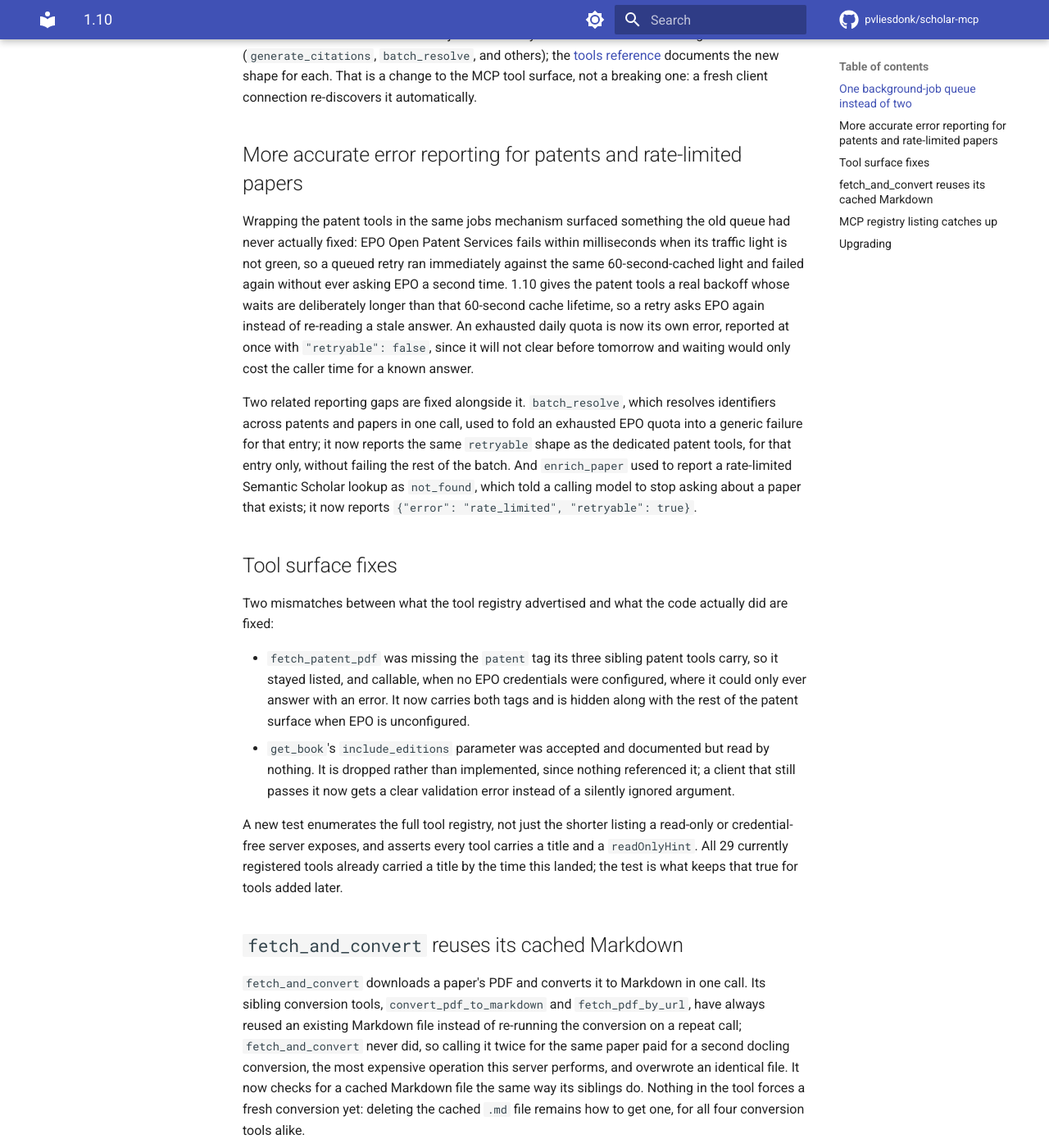
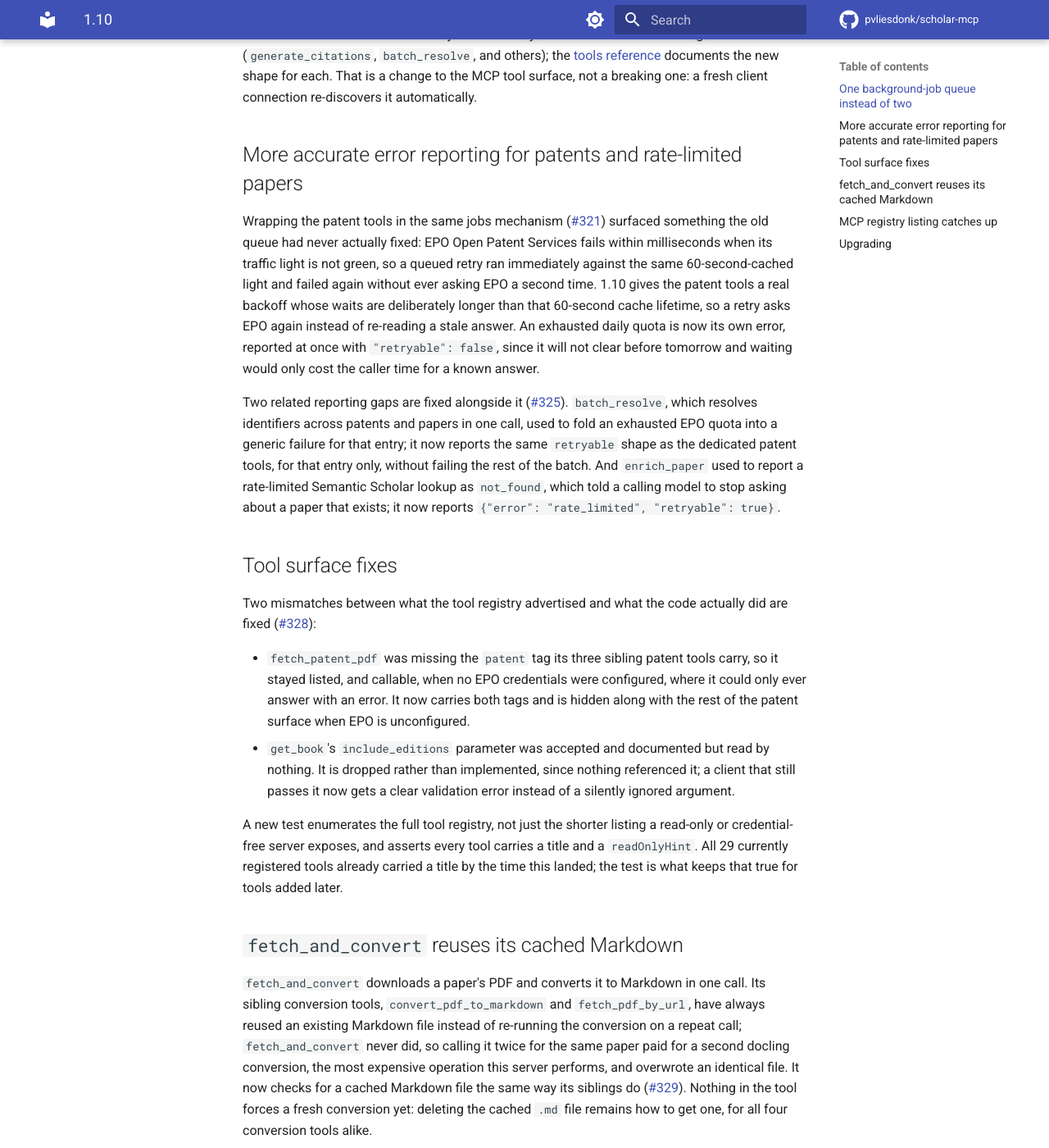
Before and after one commit to pvliesdonk/scholar-mcp, an MkDocs documentation site: the page built from docs/releases/1.10.md, in a window 1280 px wide and 1400 px high, scrolled down 1222 px. Shown: the whole window at 82% size. Built offline with MkDocs 1.6.1 and Material for MkDocs 9.7.7, drawn with Linux system fonts in a browser that asks for light colours; comment, search, counter and statistics services are not loaded; the version menu is left out; some of the changed text lies outside the part shown.

Commit message:
docs(releases): cite the evidence for 1.10's four unlinked sections (#456)
Four of the five body sections in `docs/releases/1.10.md` made causal claims
with no issue or pull-request link anywhere in the section, against the
release-notes contract's first non-negotiable: no evidence, no narrative.
The claims were accurate and the research existed; only the citations were
missing.

Each claim was re-verified against the linked pull request before its link
was added, rather than trusting the numbers listed in the issue. All five
artifacts are pull requests, not issues, so they are linked as such.

The one section that already carried evidence (background jobs, issue #264)
is unchanged.

Section 2 needed two citations rather than one: its EPO claims trace to
 #321, while its `batch_resolve` and `enrich_paper` claims trace to #325.
Citing one would have left half that section's causal claims unsourced.

No prose was rewritten and no research range was re-run, so the
`notes-range-end` watermark is unchanged: there is no new RANGE_END to move
it to. The release-summary and patch-release markers are untouched, and the
change is confined to `docs/releases/`.

Closes #348

Co-authored-by: Claude Opus 5 <noreply@anthropic.com>

```diff
--- a/docs/releases/1.10.md
+++ b/docs/releases/1.10.md
@@ -63,30 +63,33 @@ connection re-discovers it automatically.
 
 ## More accurate error reporting for patents and rate-limited papers
 
-Wrapping the patent tools in the same jobs mechanism surfaced something the
-old queue had never actually fixed: EPO Open Patent Services fails within
-milliseconds when its traffic light is not green, so a queued retry ran
-immediately against the same 60-second-cached light and failed again
-without ever asking EPO a second time. 1.10 gives the patent tools a real
-backoff whose waits are deliberately longer than that 60-second cache
+Wrapping the patent tools in the same jobs mechanism
+([#321](https://github.com/pvliesdonk/scholar-mcp/pull/321)) surfaced
+something the old queue had never actually fixed: EPO Open Patent Services
+fails within milliseconds when its traffic light is not green, so a queued
+retry ran immediately against the same 60-second-cached light and failed
+again without ever asking EPO a second time. 1.10 gives the patent tools a
+real backoff whose waits are deliberately longer than that 60-second cache
 lifetime, so a retry asks EPO again instead of re-reading a stale answer.
 An exhausted daily quota is now its own error, reported at once with
 `"retryable": false`, since it will not clear before tomorrow and waiting
 would only cost the caller time for a known answer.
 
-Two related reporting gaps are fixed alongside it. `batch_resolve`, which
-resolves identifiers across patents and papers in one call, used to fold an
-exhausted EPO quota into a generic failure for that entry; it now reports
-the same `retryable` shape as the dedicated patent tools, for that entry
-only, without failing the rest of the batch. And `enrich_paper` used to
-report a rate-limited Semantic Scholar lookup as `not_found`, which told a
-calling model to stop asking about a paper that exists; it now reports
-`{"error": "rate_limited", "retryable": true}`.
+Two related reporting gaps are fixed alongside it
+([#325](https://github.com/pvliesdonk/scholar-mcp/pull/325)).
+`batch_resolve`, which resolves identifiers across patents and papers in
+one call, used to fold an exhausted EPO quota into a generic failure for
+that entry; it now reports the same `retryable` shape as the dedicated
+patent tools, for that entry only, without failing the rest of the batch.
+And `enrich_paper` used to report a rate-limited Semantic Scholar lookup
+as `not_found`, which told a calling model to stop asking about a paper
+that exists; it now reports `{"error": "rate_limited", "retryable": true}`.
 
 ## Tool surface fixes
 
 Two mismatches between what the tool registry advertised and what the code
-actually did are fixed:
+actually did are fixed
+([#328](https://github.com/pvliesdonk/scholar-mcp/pull/328)):
 
 - `fetch_patent_pdf` was missing the `patent` tag its three sibling patent
   tools carry, so it stayed listed, and callable, when no EPO credentials
@@ -113,7 +116,8 @@ re-running the conversion on a repeat call; `fetch_and_convert` never did,
 so calling it twice for the same paper paid for a second docling conversion,
 the most expensive operation this server performs, and overwrote an
 identical file. It now checks for a cached Markdown file the same way its
-siblings do. Nothing in the tool forces a fresh conversion yet: deleting
+siblings do ([#329](https://github.com/pvliesdonk/scholar-mcp/pull/329)).
+Nothing in the tool forces a fresh conversion yet: deleting
 the cached `.md` file remains how to get one, for all four conversion
 tools alike.
 
```
Also changed, not shown: other parts of docs/releases/1.10.md (+3 -2 lines).
